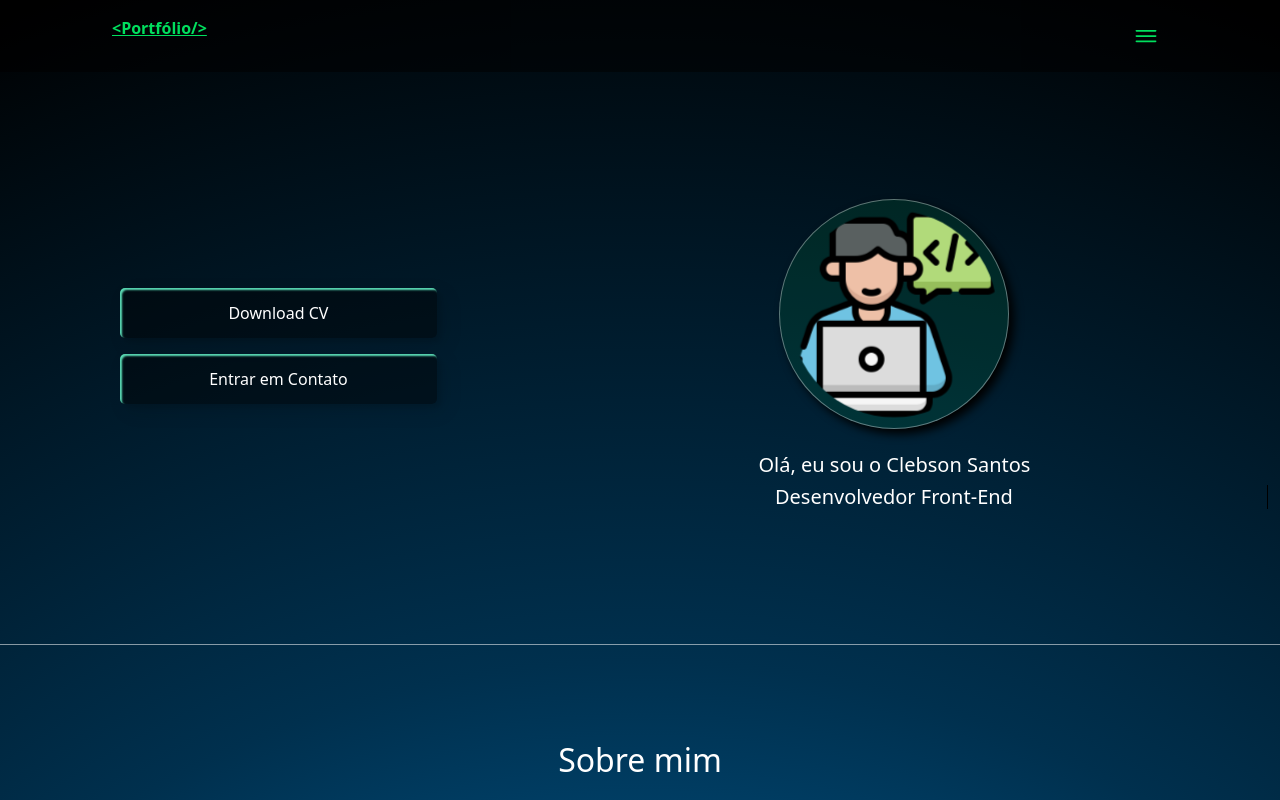
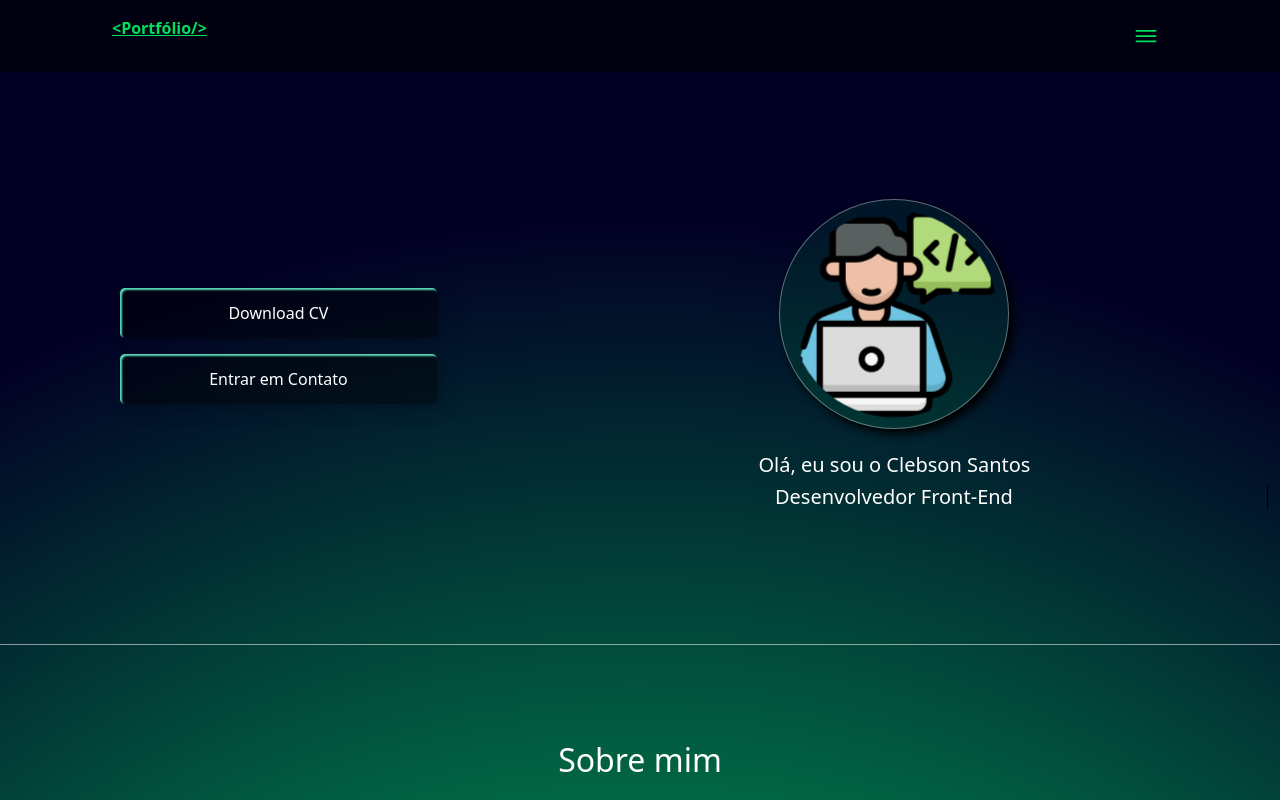
Before and after one commit to ClebSantos404/Meu_Portfolio, a React (Create React App) app: page / in a window 1280 px wide. Shown: the top 800 px of the page. Built offline with nearby package versions, Linux system fonts and the light colour scheme.

Commit message:
:wrench: style: mudando a cor de fundo da página

```diff
--- a/src/index.css
+++ b/src/index.css
@@ -6,8 +6,8 @@
 
 body {
   color: #fff;
-  background: rgb(0,157,255);
-  background: radial-gradient(circle, rgba(0, 157, 255, 0.527) 0%, rgba(0,123,199,1) 0%, rgba(0,139,225,1) 0%, rgba(0,48,78,1) 56%, rgba(0,0,0,1) 100%);
+  background: rgb(0,255,115);
+  background: radial-gradient(circle, rgba(0,255,115,1) 0%, rgba(2,0,36,1) 81%);
 }
 
 .linkFormat {
```
